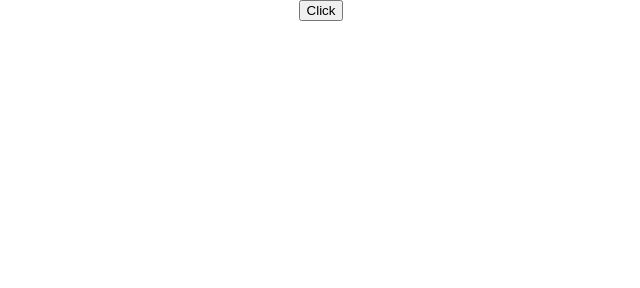
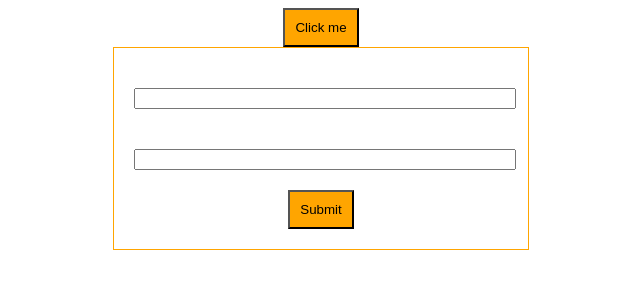
Before and after one commit to freelancermarsel/JSON, a plain HTML site: page index.html in a window 1280 px wide. Shown: the whole page, without its empty margins (319-959 px from the left). Drawn offline with nearby package versions, Linux system fonts and the light colour scheme.

```diff
--- a/db.json
+++ b/db.json
@@ -34,6 +34,11 @@
       "surname": "Escobar",
       "age": "35",
       "photo": "https://www.e-xecutive.ru/uploads/article/image/1985929/thumb_Akhverdyan_Arik.jpg"
+    },
+    {
+      "name": "Марсель",
+      "age": "Бисенгалиев",
+      "id": "0.3511237935527911"
     }
   ]
 }
--- a/index.html
+++ b/index.html
@@ -8,7 +8,10 @@
     <style>
         body {
             padding: 0;
-            margin: 0;
+            display: flex;
+            justify-content: center;
+            flex-direction: column;
+            align-items: center;
             box-sizing: border-box;
             line-height: 1;
         }
@@ -39,12 +42,37 @@
             height: 30px;
             object-fit: cover;
         }
+
+        form {
+            padding: 20px;
+            border: 1px solid orange;
+        }
+
+        input {
+            width: 100%;
+            margin: 20px 0;
+        }
+
+        button {
+            align-items: center;
+            display: flex;
+            justify-content: center;
+            margin: 0 auto;
+            padding: 10px;
+            background-color: orange;
+        }
+
     </style>
 </head>
 <body>
     <div class="app">
-        <button>Click</button>
+        <button>Click me</button>
     </div>
+    <form>
+        <input type="text" name="name">
+        <input type="text" name="age">
+        <button class="btn">Submit</button>
+    </form>
     <script src="https://cdn.jsdelivr.net/npm/axios/dist/axios.min.js"></script>
     <script src="script.js"></script>
 </body>
```
Also changed, not shown: script.js (+88 -0 lines). Lines whose indentation alone changed are shown as unchanged.
